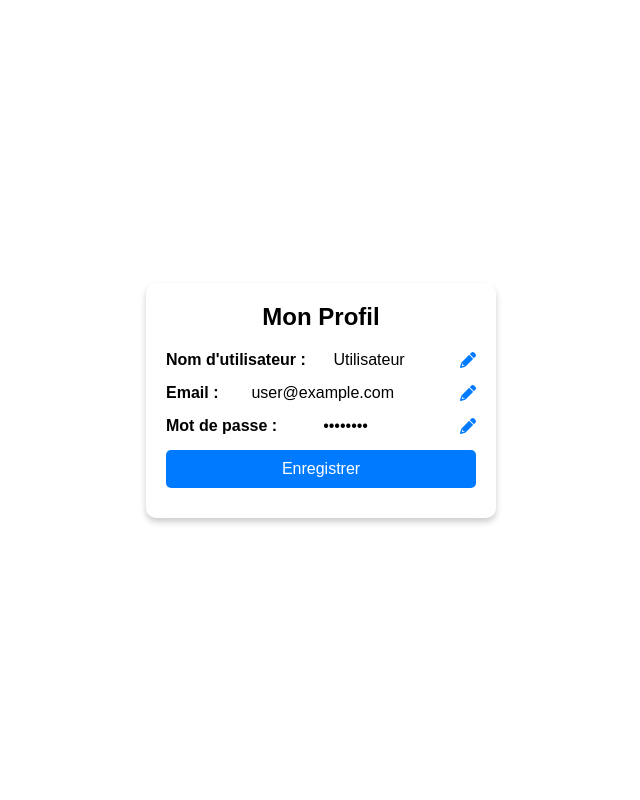
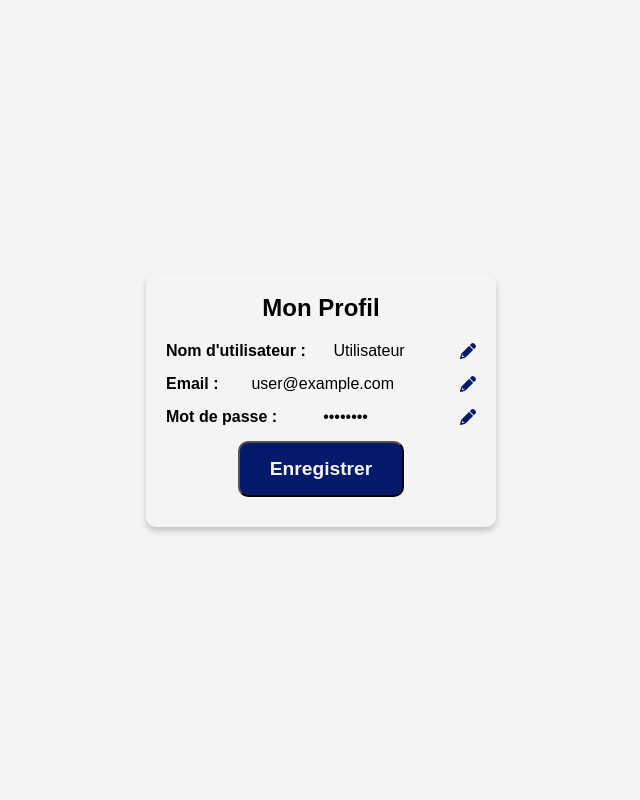
Before and after one commit to Tyziryx/WebsiteProg, a PHP site: the page made by app/templates/profil.html in a window 1280 px wide. Shown: the whole page, without its empty margins (319-959 px from the left). Run offline with PHP 8.4, Linux system fonts and the light colour scheme; the template is opened without the code that fills it, so the values that code supplies are empty.

Commit message:
test index.php

```diff
--- a/app/templates/css/components.css
+++ b/app/templates/css/components.css
@@ -9,11 +9,25 @@
     background-color: var(--main-color);
     border-radius: 10px;
     text-decoration: none;
-    transition: 0.3s;
 }
 
 .button:hover {
     background-color: var(--main-color);
     color: var(--white);
-    transform: scale(1.05);
 }
+
+button {
+    display: inline-block;
+    padding: 15px 30px;
+    font-size: 1.2rem;
+    font-weight: bold;
+    color: var(--white);
+    background-color: var(--main-color);
+    border-radius: 10px;
+    text-decoration: none;
+}
+
+button:hover {
+    background-color: var(--main-color);
+    color: var(--white);
+}
--- a/app/templates/css/header.css
+++ b/app/templates/css/header.css
@@ -2,13 +2,6 @@
     margin: 0;
     padding: 0;
     box-sizing: border-box;
-}
-
-:root {
-    --gradient: linear-gradient(45deg, #ff3366, #ff6b6b, #4834d4, #686de0);
-    --glass-bg: rgba(255, 255, 255, 0.05);
-    --border: 1px solid rgba(255, 255, 255, 0.1);
-    --shadow: 0 8px 32px 0 rgba(31, 38, 135, 0.37);
 }
 
 .navbar {
--- a/app/templates/css/login.css
+++ b/app/templates/css/login.css
@@ -295,14 +295,14 @@ main {
 .btn-login {
     color: var(--white);
     background: var(--main-color);
-    border: 1px solid var(---white) ;
+    border: 1px solid var(---white);
 
 }
 
 .btn-login:hover {
     background: var(--white);
     color: var(--main-color);
-    border: 1px solid var(--main-color) ;
+    border: 1px solid var(--main-color);
 }
 
 .btn-signup {
--- a/app/templates/css/profil.css
+++ b/app/templates/css/profil.css
@@ -1,7 +1,5 @@
-/* Styles généraux */
 body {
-    font-family: Arial, sans-serif;
-    background-color: #f5f5f5;
+    background-color: var(--white);
     display: flex;
     justify-content: center;
     align-items: center;
@@ -11,7 +9,7 @@ body {
 
 /* Conteneur du profil */
 .profile-container {
-    background-color: white;
+    background-color: var(--white);
     padding: 20px;
     border-radius: 10px;
     box-shadow: 0 4px 6px rgba(0, 0, 0, 0.2);
@@ -49,12 +47,12 @@ label {
 /* Icône d'édition */
 .edit-icon {
     cursor: pointer;
-    color: #007bff;
+    color: var(--main-color);
     transition: color 0.2s;
 }
 
 .edit-icon:hover {
-    color: #0056b3;
+    color: var(--secondary-color);
 }
 
 /* Champ de saisie caché */
@@ -66,23 +64,6 @@ label {
     display: none;
 }
 
-/* Bouton */
-button {
-    width: 100%;
-    background-color: #007bff;
-    color: white;
-    border: none;
-    padding: 10px;
-    border-radius: 5px;
-    cursor: pointer;
-    font-size: 16px;
-}
-
-/* Bouton hover */
-button:hover {
-    background-color: #0056b3;
-}
-
 /* Message */
 #message {
     color: green;
--- a/app/templates/css/styles.css
+++ b/app/templates/css/styles.css
@@ -8,10 +8,6 @@
 @import url('dashboard.css');
 @import url('profil.css');
 
-
-
-
 body {
     font-family: 'Poppins', sans-serif;
-    background-color: var(--secondary-color-light);
 }
--- a/index.php
+++ b/index.php
@@ -0,0 +1,3 @@
+<?php
+echo "Hello World!";
+?>
```
